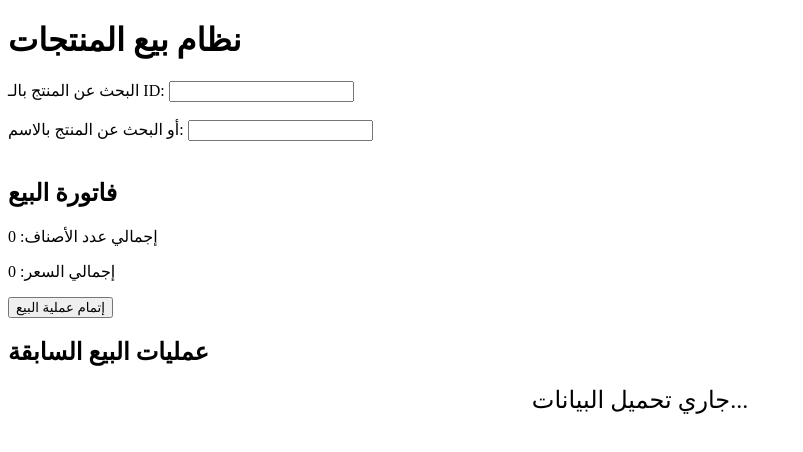
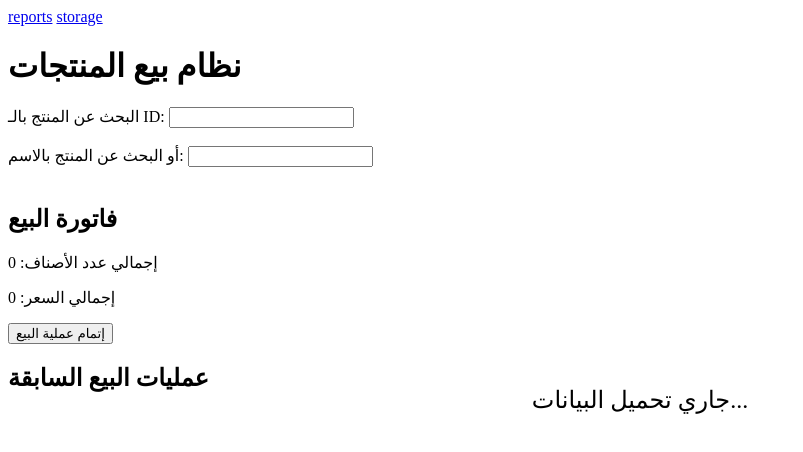
Before and after one commit to mahemoud2000/system-kasher, a plain HTML site: page sales.html in a window 1280 px wide. Shown: the whole page, without its empty margins (0-803 px from the left). Drawn offline with Linux system fonts and the light colour scheme; no server answers.

Commit message:
Update sales.html

```diff
--- a/sales.html
+++ b/sales.html
@@ -25,6 +25,8 @@
     </style>
 </head>
 <body>
+    <a href="reports.html">reports</a>
+    <a href="storage.html">storage</a>
     <h1>نظام بيع المنتجات</h1>
 
     <!-- محرك البحث -->
```
